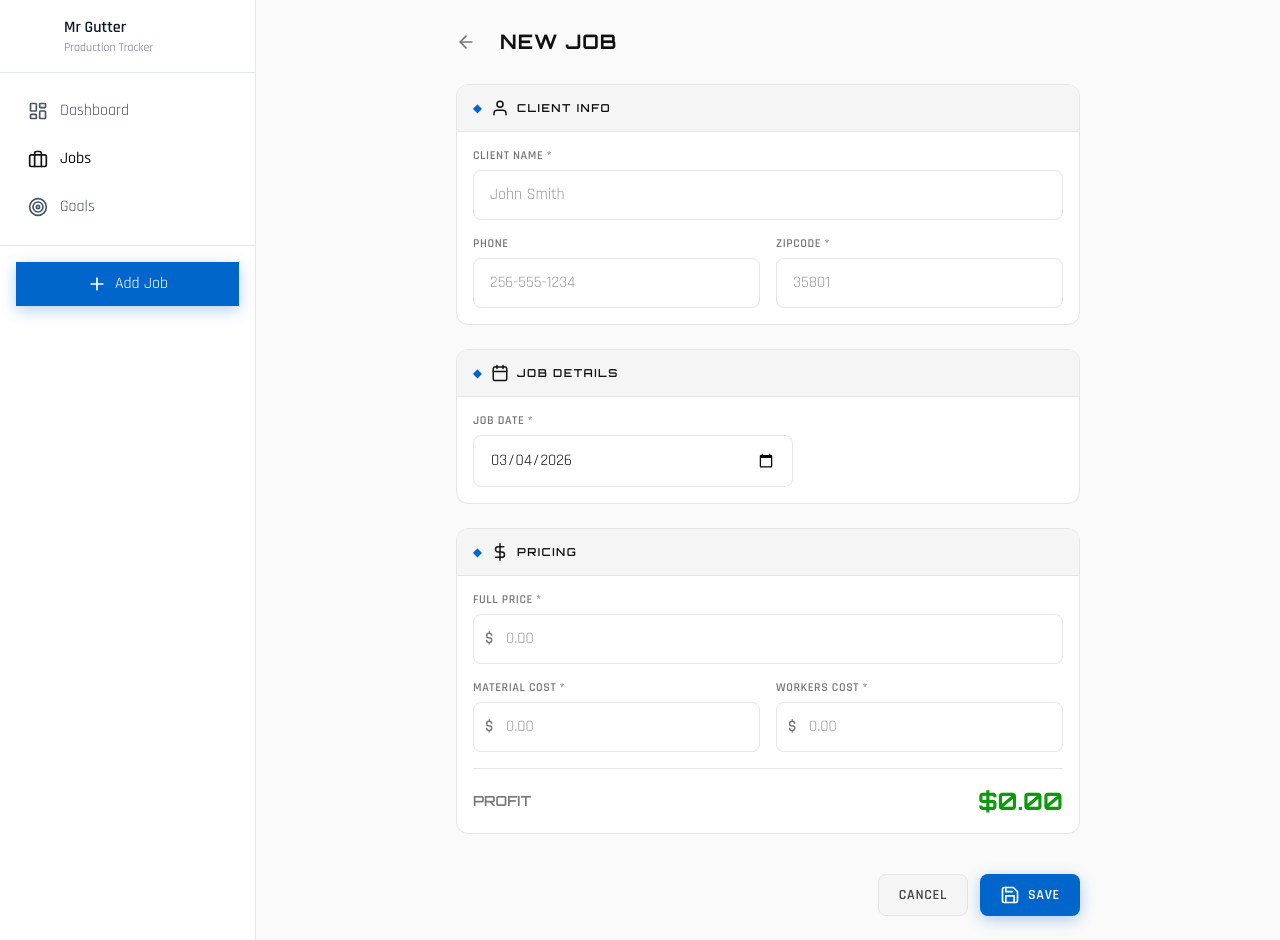
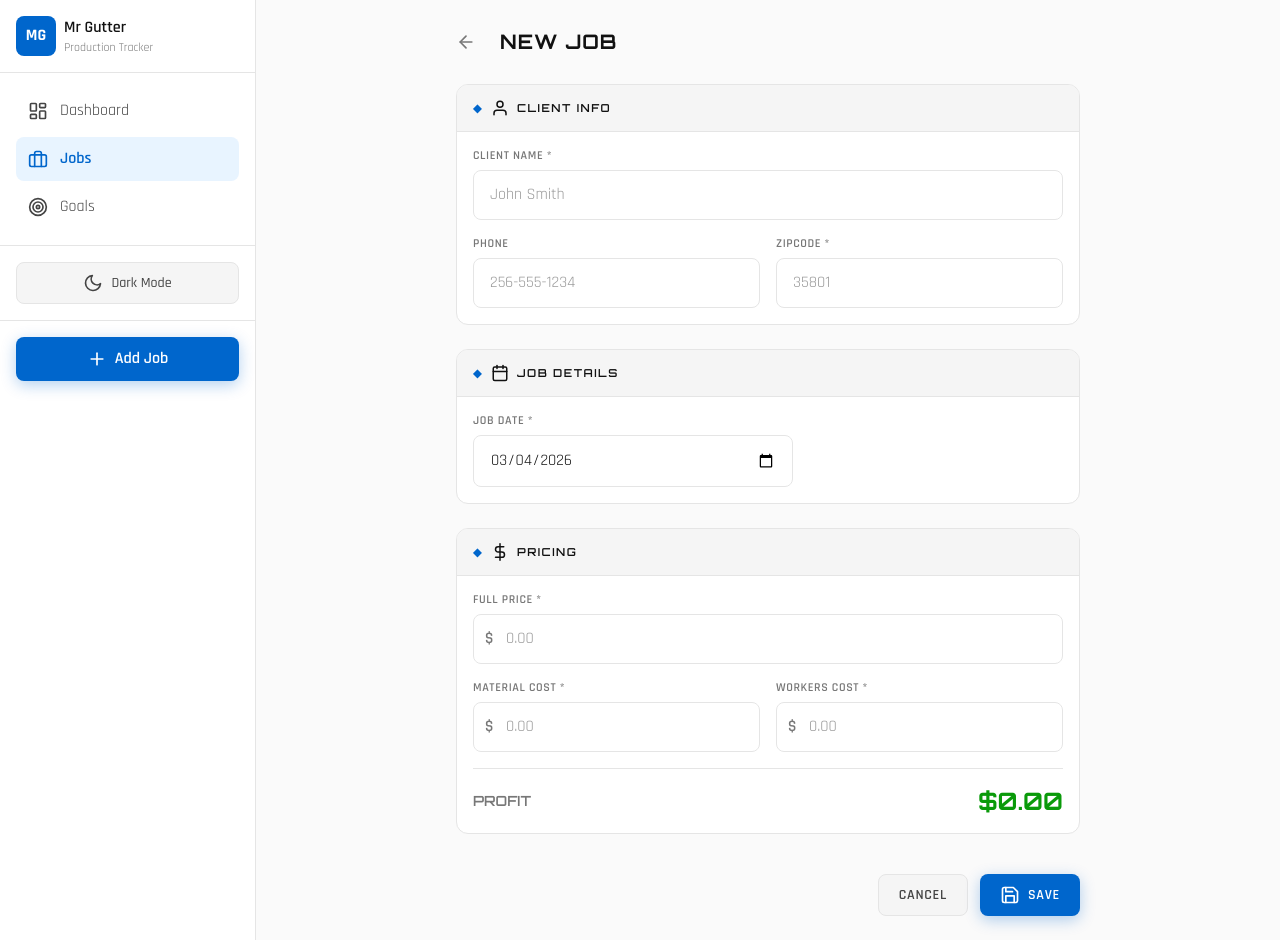
Before and after one commit to mrmicaiah/mr-gutter-software, a React (Vite) app in the folder frontend/: page /jobs/new in a window 1280 px wide. Built offline with nearby package versions, Linux system fonts and the light colour scheme; no server answers.

Commit message:
Fix Sidebar to use theme variables + add theme toggle button

```diff
--- a/frontend/src/components/Sidebar.jsx
+++ b/frontend/src/components/Sidebar.jsx
@@ -1,5 +1,9 @@
 import { NavLink } from 'react-router-dom';
 import { LayoutDashboard, Briefcase, Target, Plus, X } from 'lucide-react';
+import { useTheme } from '../context/ThemeContext';
+
+const SunIcon = () => (<svg width="20" height="20" viewBox="0 0 24 24" fill="none" stroke="currentColor" strokeWidth="2" strokeLinecap="round" strokeLinejoin="round"><circle cx="12" cy="12" r="5"></circle><line x1="12" y1="1" x2="12" y2="3"></line><line x1="12" y1="21" x2="12" y2="23"></line><line x1="4.22" y1="4.22" x2="5.64" y2="5.64"></line><line x1="18.36" y1="18.36" x2="19.78" y2="19.78"></line><line x1="1" y1="12" x2="3" y2="12"></line><line x1="21" y1="12" x2="23" y2="12"></line><line x1="4.22" y1="19.78" x2="5.64" y2="18.36"></line><line x1="18.36" y1="5.64" x2="19.78" y2="4.22"></line></svg>);
+const MoonIcon = () => (<svg width="20" height="20" viewBox="0 0 24 24" fill="none" stroke="currentColor" strokeWidth="2" strokeLinecap="round" strokeLinejoin="round"><path d="M21 12.79A9 9 0 1 1 11.21 3 7 7 0 0 0 21 12.79z"></path></svg>);
 
 const navItems = [
   { to: '/', icon: LayoutDashboard, label: 'Dashboard' },
@@ -8,12 +12,15 @@ const navItems = [
 ];
 
 export default function Sidebar({ isOpen, onClose }) {
+  const { theme, toggleTheme } = useTheme();
+
   return (
     <>
       {/* Mobile overlay */}
       {isOpen && (
         <div
-          className="lg:hidden fixed inset-0 bg-black/50 z-40"
+          className="lg:hidden fixed inset-0 z-40"
+          style={{ background: 'rgba(0,0,0,0.5)' }}
           onClick={onClose}
         />
       )}
@@ -22,37 +29,40 @@ export default function Sidebar({ isOpen, onClose }) {
       <aside
         className={`
           fixed lg:static inset-y-0 left-0 z-50
-          w-64 bg-white border-r border-slate-200
-          transform transition-transform duration-200 ease-in-out
+          w-64 transform transition-transform duration-200 ease-in-out
           ${isOpen ? 'translate-x-0' : '-translate-x-full lg:translate-x-0'}
-          pt-safe
         `}
+        style={{
+          background: 'var(--bg-primary)',
+          borderRight: '1px solid var(--border-primary)'
+        }}
       >
         {/* Mobile header */}
-        <div className="lg:hidden flex items-center justify-between p-4 border-b border-slate-200">
+        <div className="lg:hidden flex items-center justify-between p-4" style={{ borderBottom: '1px solid var(--border-primary)' }}>
           <div className="flex items-center gap-2">
-            <div className="w-8 h-8 bg-brand-700 rounded-lg flex items-center justify-center">
+            <div className="w-8 h-8 rounded-lg flex items-center justify-center" style={{ background: 'var(--blue)' }}>
               <span className="text-white font-bold text-sm">MG</span>
             </div>
-            <span className="font-semibold text-slate-900">Mr Gutter</span>
+            <span className="font-semibold" style={{ color: 'var(--text-primary)' }}>Mr Gutter</span>
           </div>
           <button
             onClick={onClose}
-            className="p-2 -mr-2 rounded-lg hover:bg-slate-100 transition-colors"
+            className="p-2 -mr-2 rounded-lg transition-colors"
+            style={{ color: 'var(--text-muted)' }}
             aria-label="Close menu"
           >
-            <X className="w-5 h-5 text-slate-500" />
+            <X className="w-5 h-5" />
           </button>
         </div>
 
         {/* Desktop header */}
-        <div className="hidden lg:flex items-center gap-2 p-4 border-b border-slate-200">
-          <div className="w-10 h-10 bg-brand-700 rounded-lg flex items-center justify-center">
+        <div className="hidden lg:flex items-center gap-2 p-4" style={{ borderBottom: '1px solid var(--border-primary)' }}>
+          <div className="w-10 h-10 rounded-lg flex items-center justify-center" style={{ background: 'var(--blue)' }}>
             <span className="text-white font-bold">MG</span>
           </div>
           <div>
-            <div className="font-semibold text-slate-900">Mr Gutter</div>
-            <div className="text-xs text-slate-500">Production Tracker</div>
+            <div className="font-semibold" style={{ color: 'var(--text-primary)' }}>Mr Gutter</div>
+            <div className="text-xs" style={{ color: 'var(--text-muted)' }}>Production Tracker</div>
           </div>
         </div>
 
@@ -64,13 +74,18 @@ export default function Sidebar({ isOpen, onClose }) {
               to={to}
               end={to === '/'}
               onClick={onClose}
-              className={({ isActive }) =>
-                `flex items-center gap-3 px-3 py-2.5 rounded-lg transition-colors ${
-                  isActive
-                    ? 'bg-brand-50 text-brand-700 font-medium'
-                    : 'text-slate-600 hover:bg-slate-100 hover:text-slate-900'
-                }`
-              }
+              className="nav-link"
+              style={({ isActive }) => ({
+                display: 'flex',
+                alignItems: 'center',
+                gap: '12px',
+                padding: '10px 12px',
+                borderRadius: '8px',
+                transition: 'all 0.2s',
+                background: isActive ? 'var(--blue-light)' : 'transparent',
+                color: isActive ? 'var(--blue)' : 'var(--text-secondary)',
+                fontWeight: isActive ? '600' : '400',
+              })}
             >
               <Icon className="w-5 h-5" />
               <span>{label}</span>
@@ -78,12 +93,29 @@ export default function Sidebar({ isOpen, onClose }) {
           ))}
         </nav>
 
+        {/* Theme toggle */}
+        <div className="p-4" style={{ borderTop: '1px solid var(--border-primary)' }}>
+          <button
+            onClick={toggleTheme}
+            className="flex items-center justify-center gap-2 w-full py-2.5 rounded-lg transition-colors"
+            style={{
+              background: 'var(--bg-tertiary)',
+              color: 'var(--text-secondary)',
+              border: '1px solid var(--border-primary)'
+            }}
+          >
+            {theme === 'light' ? <MoonIcon /> : <SunIcon />}
+            <span className="text-sm font-medium">{theme === 'light' ? 'Dark Mode' : 'Light Mode'}</span>
+          </button>
+        </div>
+
         {/* Quick action */}
-        <div className="p-4 border-t border-slate-200 mt-auto">
+        <div className="p-4" style={{ borderTop: '1px solid var(--border-primary)' }}>
           <NavLink
             to="/jobs/new"
             onClick={onClose}
-            className="flex items-center justify-center gap-2 w-full btn-primary py-2.5"
+            className="flex items-center justify-center gap-2 w-full py-2.5 rounded-lg font-semibold text-white transition-colors"
+            style={{ background: 'var(--blue)', boxShadow: 'var(--shadow-brand)' }}
           >
             <Plus className="w-5 h-5" />
             <span>Add Job</span>
```
